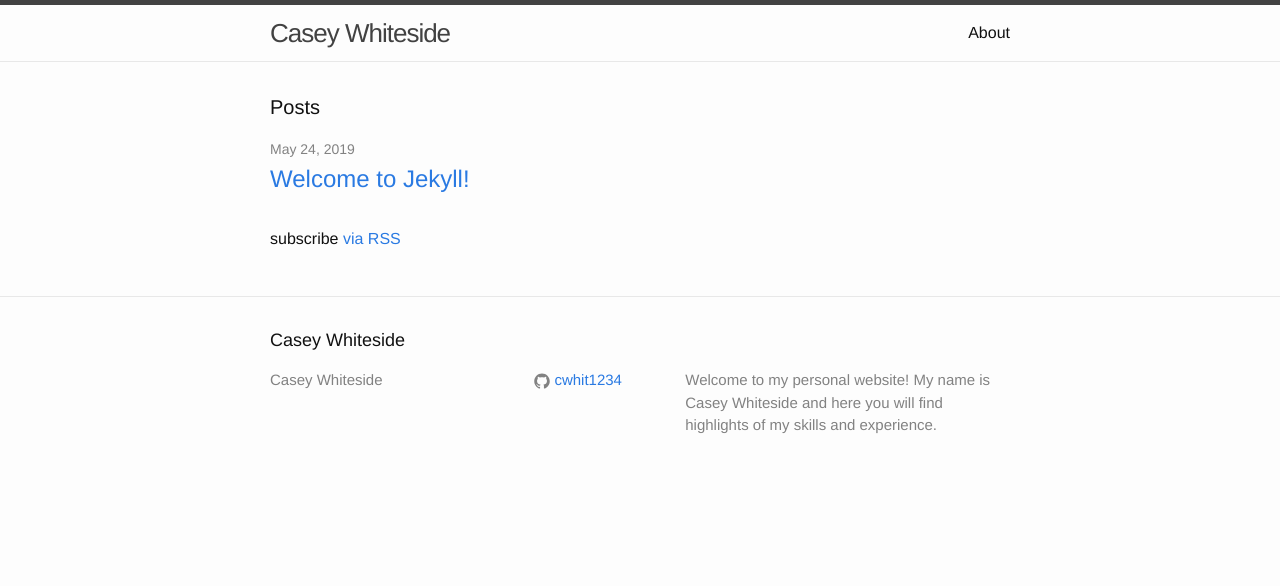
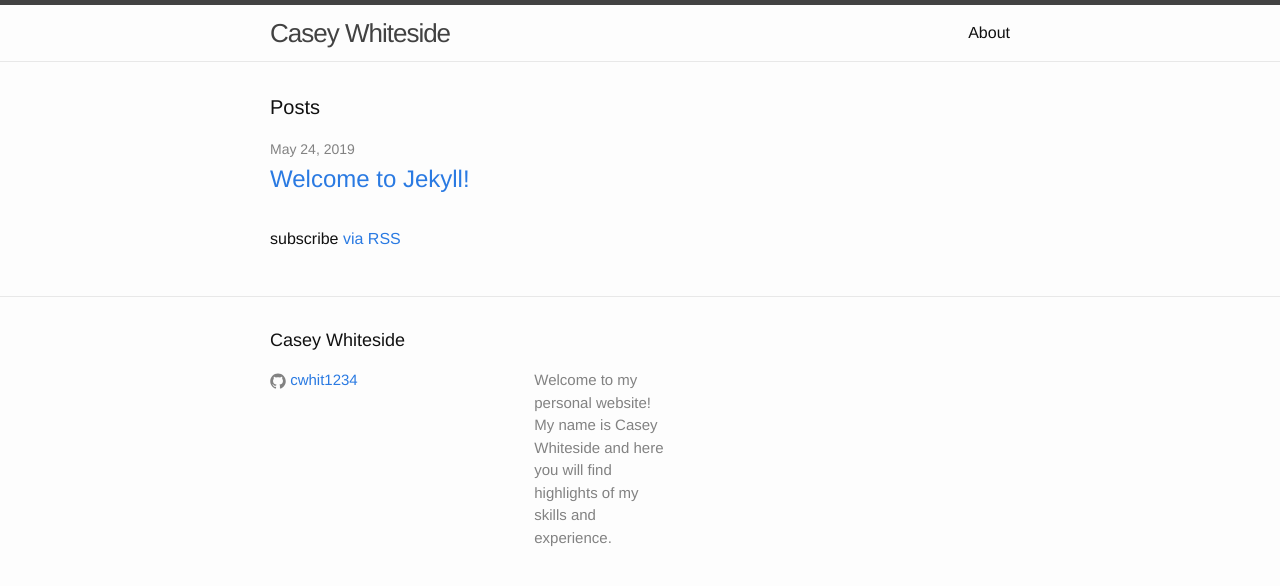
Before and after one commit to cwhit1234/cwhit1234.github.io, a Jekyll site: the page built from index.html, in a window 1280 px wide. Shown: the top 586 px of the page. Built offline with Jekyll 4.4.1, drawn with Linux system fonts in a browser that asks for light colours.

Commit message:
Update footer layout.

```diff
--- a/_includes/footer.html
+++ b/_includes/footer.html
@@ -6,13 +6,6 @@
 
     <div class="footer-col-wrapper">
       <div class="footer-col footer-col-1">
-        <ul class="contact-list">
-          <li>{{ site.title }}</li>
-          <li><a href="mailto:{{ site.email }}">{{ site.email }}</a></li>
-        </ul>
-      </div>
-
-      <div class="footer-col footer-col-2">
         <ul class="social-media-list">
           {% if site.github_username %}
           <li>
@@ -28,7 +21,7 @@
         </ul>
       </div>
 
-      <div class="footer-col footer-col-3">
+      <div class="footer-col footer-col-2">
         <p>{{ site.description }}</p>
       </div>
     </div>
```
